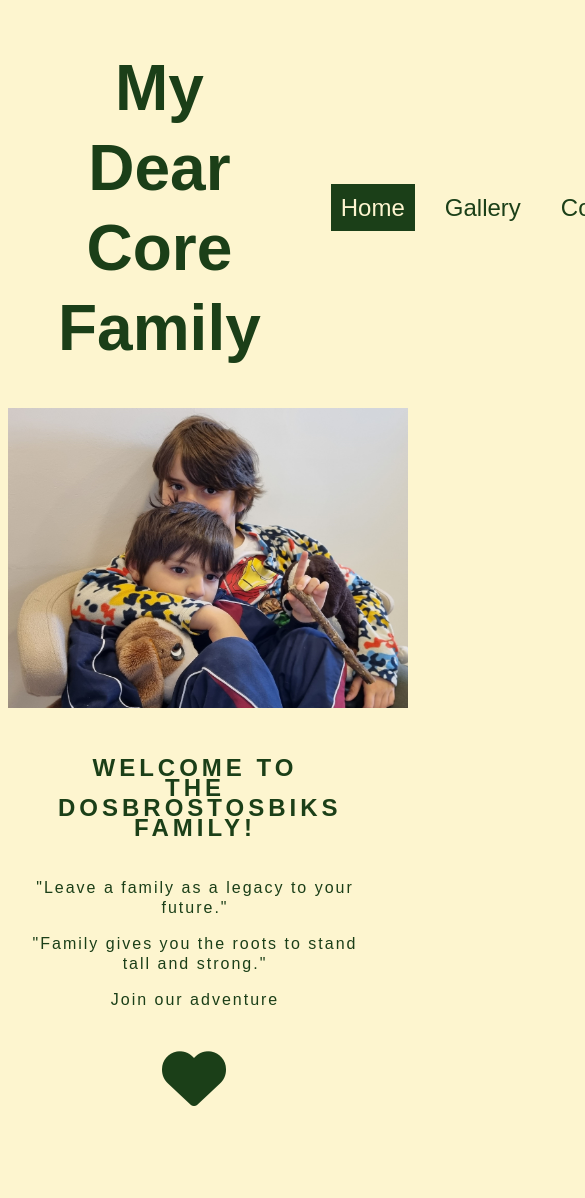
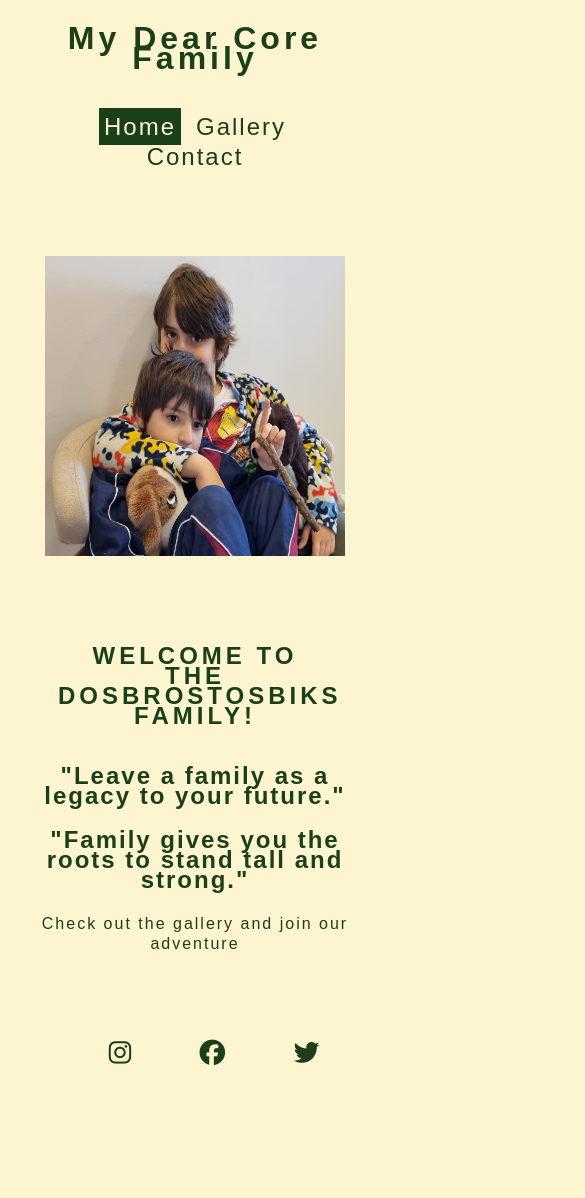
Before and after one commit to HayrunNisaBagirkan/My-Family, a plain HTML site: page index.html in a window 390 px wide. Shown: the top 1198 px of the page, 585 px wide, since content can reach past the window. After the commit the page ends 1102 px from the top, so only its background shows below. Drawn offline with Linux system fonts and the light colour scheme; a web font is replaced by a local one.

Commit message:
Added media queries for having a responsiveness

```diff
--- a/assets/css/style.css
+++ b/assets/css/style.css
@@ -196,74 +196,45 @@ button:hover {
 /* MEDIA QUERIES */
 /* for larger screen sizes from 1400px wide and down */
 @media screen and (max-width: 1400px) {
-    .flexbox {
-        width: 80%;
+    .header {
+        flex-wrap: wrap;
     }
 
-    .flex-gallery {
+    .logo {
+        font-size: 200%;
+        flex-basis: 100%;
+        text-align: center;
+    }
+
+    .navbar {
+        flex-basis: 100%;
+        justify-content: center;
+        margin-top: 10px;
+    }
+
+    .navbar ul {
+        flex-wrap: wrap;
+        justify-content: center;
+    }
+
+    .navbar li {
+        margin: 5px;
+    }
+
+    .navbar a {
         padding: 5px;
     }
 
-    .image-item {
-        padding: 5px;
+    .welcome-content {
+        margin: 40px 0;
+    }
+
+    .center-image {
+        width: 80%;
+        margin: 40px auto;
+    }
+
+    footer {
+        height: auto;
     }
 }
-
-/* for large to medium screen sizes from 1110px wide and down */
-@media screen and (max-width: 1110px) {
-    .flexbox {
-        width: 100%;
-
-    }
-
-    .flex-gallery {
-        padding: 5px;
-    }
-
-    .image-item {
-        padding: 5px;
-    }
-}
-
-/* for medium screen sizes from 950px wide and down */
-@media screen and (max-width: 950px) {
-    .logo {
-        font-size: 500%;
-    }
-
-    .logo,
-    .navbar {
-        text-align: center;
-        float: none;
-        line-height: 80px;
-        clear: both;
-    }
-}
-
-/* for smaller screen sizes from 500px wide and down */
-@media screen and (max-width: 500px) {
-    .logo {
-        font-size: 400%;
-    }
-
-    .nav {
-        font-size: 100%;
-    }
-
-    .logo,
-    .navbar {
-        text-align: center;
-        float: none;
-        line-height: 80px;
-        margin: 20px;
-        padding: 10px;
-        clear: both;
-        letter-spacing: 0;
-    }
-
-    .image-item {
-        width: 100%;
-        padding-bottom: 10px;
-        margin: 0;
-    }
-}
--- a/index.html
+++ b/index.html
@@ -40,13 +40,11 @@
 
         <div class="welcome-content">
             <h1 class="title">Welcome to the DosBrosTosbiks family!</h1>
+            <h2>
                 <p>"Leave a family as a legacy to your future."</p>
                 <p>"Family gives you the roots to stand tall and strong."</p>
-            <p>Join our adventure</p>
-        </div>
-
-        <div class="icon">
-            <a href="icon.html"><i class="fas fa-heart"></i></a>
+            </h2>
+            <p>Check out the gallery and join our adventure</p>
         </div>
     </section>
 
```
Also changed, not shown: contact.html (+2 -2 lines). Lines whose indentation alone changed are shown as unchanged.
